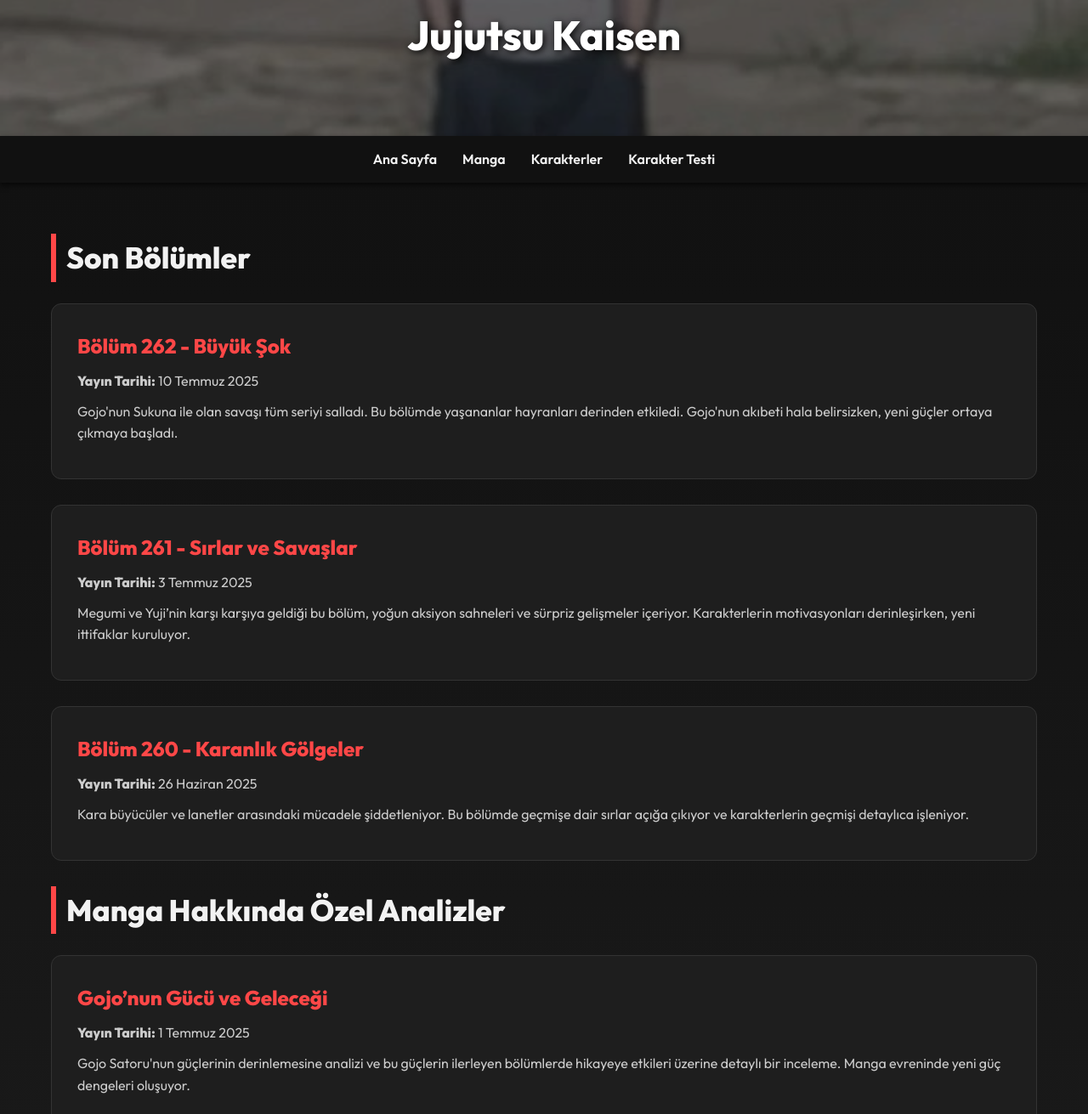
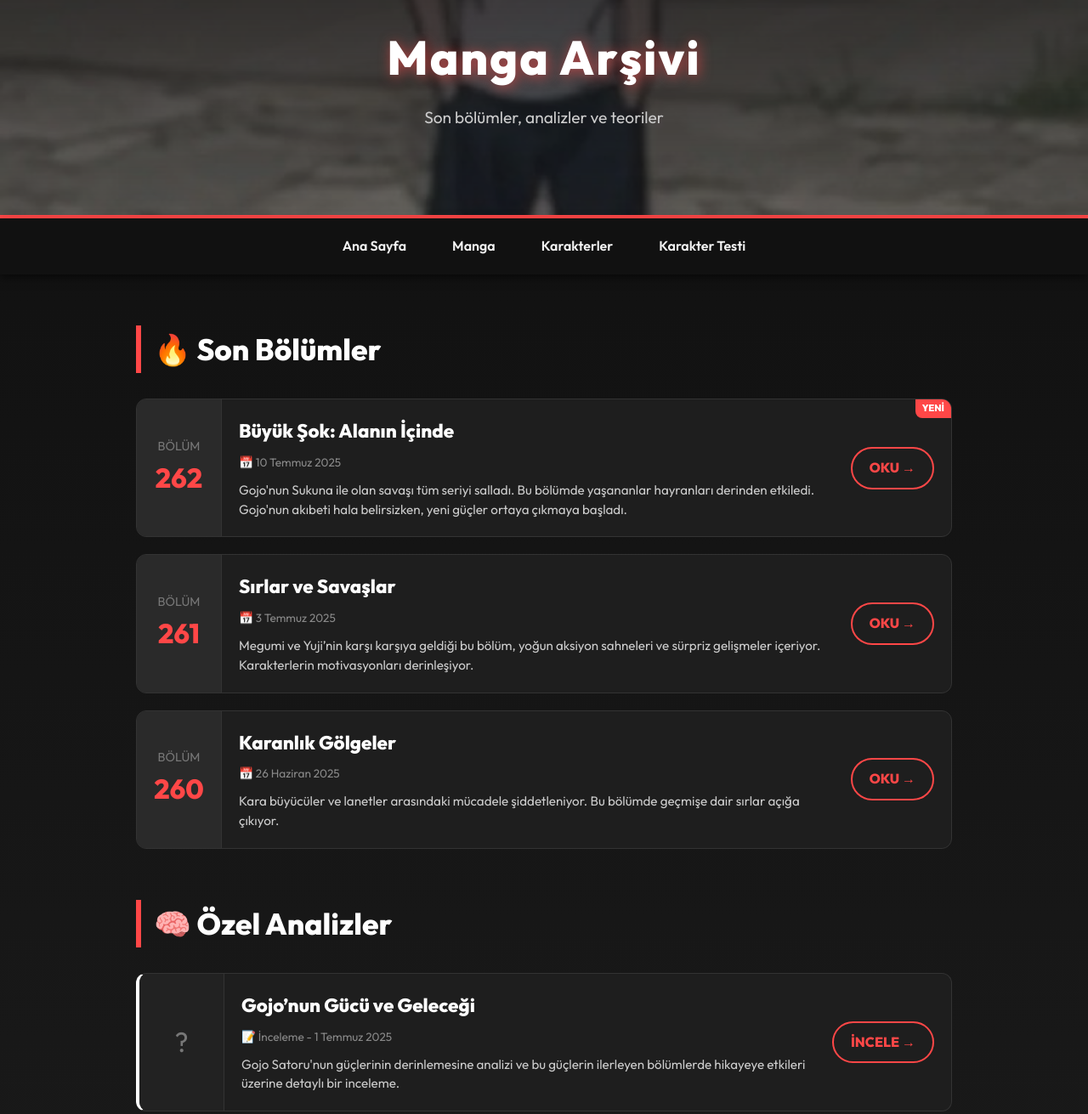
Before and after one commit to batrenreee/jujutsu_site, a plain HTML site: page manga.html in a window 1280 px wide. Shown: the part 77-1388 px from the top of the page at 85% size. Drawn offline with Linux system fonts and the light colour scheme.

Commit message:
Improve SEO and style for manga.html
Updated the title and meta description for better SEO. Enhanced header styles and adjusted layout for manga cards.

```diff
--- a/manga.html
+++ b/manga.html
@@ -3,14 +3,14 @@
 <head>
   <meta charset="UTF-8" />
   <meta name="viewport" content="width=device-width, initial-scale=1" />
-  <title>Jujutsu Kaisen Haber Merkezi</title>
-  <meta name="description" content="Jujutsu Kaisen anime ve manga haberleri">
+  <title>Manga Arşivi | Jujutsu Kaisen Haber Merkezi</title>
+  <meta name="description" content="Jujutsu Kaisen manga bölümleri ve analizleri">
   <meta name="author" content="Eren">
 
-  <!-- Google Font -->
   <link href="https://fonts.googleapis.com/css2?family=Outfit:wght@400;600;800&display=swap" rel="stylesheet">
 
   <style>
+    /* --- Temel Ayarlar --- */
     * {
       margin: 0;
       padding: 0;
@@ -21,99 +21,224 @@
       background: linear-gradient(to bottom, #0f0f0f, #1a1a1a);
       color: #f2f2f2;
       line-height: 1.6;
+      min-height: 100vh;
+      display: flex;
+      flex-direction: column;
     }
+
+    /* --- Header --- */
     header {
-      background: url('img/gojo.jpg') no-repeat center center/cover;
-      padding: 80px 20px;
+      /* Header görselini biraz daha manga paneli havasına soktuk */
+      background: linear-gradient(rgba(0,0,0,0.8), rgba(0,0,0,0.6)), url('img/gojo.jpg') no-repeat center center/cover;
+      padding: 100px 20px;
       text-align: center;
       color: white;
-      box-shadow: inset 0 0 0 1000px rgba(0,0,0,0.6);
+      border-bottom: 4px solid #ff4747;
     }
     header h1 {
-      font-size: 3rem;
+      font-size: 3.5rem;
       font-weight: 800;
-      text-shadow: 2px 2px 10px #000;
+      text-shadow: 2px 2px 15px rgba(255, 71, 71, 0.6);
+      letter-spacing: 2px;
+      margin-bottom: 10px;
     }
+    header p {
+      color: #ccc;
+      font-size: 1.2rem;
+    }
+
+    /* --- Navigasyon --- */
     nav {
       background: #111;
       display: flex;
       justify-content: center;
+      flex-wrap: wrap;
       gap: 30px;
       padding: 15px 0;
-      box-shadow: 0 3px 6px rgba(0,0,0,0.6);
+      box-shadow: 0 4px 10px rgba(0,0,0,0.5);
+      position: sticky;
+      top: 0;
+      z-index: 1000;
     }
     nav a {
       color: #f2f2f2;
       text-decoration: none;
       font-weight: 600;
-      transition: color 0.3s ease;
+      transition: all 0.3s ease;
+      padding: 5px 12px;
+      border-radius: 4px;
     }
     nav a:hover {
-      color: #ff4f4f;
+      background-color: #ff4747;
+      color: #000;
     }
+
+    /* --- Ana İçerik --- */
     main {
-      max-width: 1200px;
+      max-width: 1000px; /* Okuma rahatlığı için genişliği biraz daralttık */
       margin: 40px auto;
       padding: 20px;
+      flex: 1;
     }
-    main h2 {
+
+    section {
+      margin-bottom: 60px;
+    }
+
+    section h2 {
       font-size: 2.2rem;
-      margin-bottom: 25px;
+      margin-bottom: 30px;
       border-left: 6px solid #ff4747;
-      padding-left: 12px;
+      padding-left: 15px;
+      color: #fff;
+      display: flex;
+      align-items: center;
+      gap: 10px;
     }
-    .manga-episode {
+
+    /* --- Manga Kart Tasarımı --- */
+    .manga-list {
+      display: flex;
+      flex-direction: column;
+      gap: 20px;
+    }
+
+    .manga-card {
       background: #1e1e1e;
       border: 1px solid #333;
       border-radius: 12px;
+      display: flex;
+      align-items: stretch; /* İçindekilerin boyunu eşitle */
+      overflow: hidden;
+      transition: all 0.3s ease;
+      position: relative;
+    }
+
+    /* Hover Efekti */
+    .manga-card:hover {
+      transform: translateX(10px); /* Sağa doğru hafif kayma */
+      box-shadow: -5px 5px 20px rgba(255, 71, 71, 0.2);
+      border-color: #ff4747;
+    }
+
+    /* Sol Taraftaki Bölüm Numarası Alanı */
+    .chapter-badge {
+      background: #2a2a2a;
+      min-width: 100px;
+      display: flex;
+      flex-direction: column;
+      justify-content: center;
+      align-items: center;
+      border-right: 1px solid #333;
+      color: #ff4747;
+    }
+    .chapter-badge span {
+      font-size: 0.9rem;
+      color: #777;
+    }
+    .chapter-badge strong {
+      font-size: 2rem;
+      font-weight: 800;
+    }
+
+    /* İçerik Alanı */
+    .card-content {
       padding: 20px;
-      margin-bottom: 30px;
-      transition: transform 0.3s ease, box-shadow 0.3s ease;
+      flex: 1;
     }
-    .manga-episode:hover {
-      transform: translateY(-5px);
-      box-shadow: 0 10px 20px rgba(255, 71, 71, 0.2);
+    .card-content h3 {
+      font-size: 1.4rem;
+      margin-bottom: 8px;
+      color: #fff;
     }
-    .episode-info h3 {
-      font-size: 1.5rem;
+    .card-content .date {
+      font-size: 0.85rem;
+      color: #888;
+      margin-bottom: 10px;
+      display: block;
+    }
+    .card-content p {
+      color: #ccc;
+      font-size: 0.95rem;
+      line-height: 1.5;
+    }
+
+    /* Sağdaki Buton Alanı */
+    .card-action {
+      display: flex;
+      align-items: center;
+      padding-right: 20px;
+    }
+    .read-btn {
+      background-color: transparent;
+      border: 2px solid #ff4747;
       color: #ff4747;
-      margin-bottom: 10px;
+      padding: 10px 20px;
+      text-decoration: none;
+      font-weight: 800;
+      border-radius: 30px;
+      transition: all 0.3s ease;
+      white-space: nowrap;
     }
-    .episode-info h3 a {
-      color: #ff4747;
-      text-decoration: none;
+    .manga-card:hover .read-btn {
+      background-color: #ff4747;
+      color: #fff;
     }
-    .episode-info h3 a:hover {
-      text-decoration: underline;
+
+    /* Yeni Etiketi */
+    .new-tag {
+      position: absolute;
+      top: 0;
+      right: 0;
+      background: #ff4747;
+      color: white;
+      font-size: 0.7rem;
+      font-weight: 800;
+      padding: 2px 8px;
+      border-bottom-left-radius: 8px;
     }
-    .episode-info p {
-      color: #ccc;
-      margin-bottom: 10px;
-    }
-    .episode-summary {
-      font-weight: 400;
-      color: #ddd;
-    }
+
+    /* --- Footer --- */
     footer {
       background: #111;
       text-align: center;
-      padding: 20px;
+      padding: 30px 20px;
       font-size: 0.9rem;
       color: #777;
       border-top: 1px solid #333;
-      margin-top: 40px;
     }
-    @media (min-width: 768px) {
-      .manga-episode {
-        padding: 30px;
+
+    /* Mobil Düzenleme */
+    @media (max-width: 768px) {
+      .manga-card {
+        flex-direction: column;
+      }
+      .chapter-badge {
+        flex-direction: row;
+        gap: 10px;
+        padding: 10px;
+        border-right: none;
+        border-bottom: 1px solid #333;
+        width: 100%;
+      }
+      .card-action {
+        padding: 0 20px 20px 20px;
+        justify-content: flex-start;
+      }
+      .read-btn {
+        width: 100%;
+        text-align: center;
       }
     }
   </style>
 </head>
 <body>
+
   <header>
-    <h1>Jujutsu Kaisen</h1>
+    <h1>Manga Arşivi</h1>
+    <p>Son bölümler, analizler ve teoriler</p>
   </header>
+
   <nav>
     <a href="index.html">Ana Sayfa</a>
     <a href="manga.html">Manga</a>
@@ -123,75 +248,84 @@
 
   <main>
     <section>
-      <h2>Son Bölümler</h2>
+      <h2>🔥 Son Bölümler</h2>
 
-      <article class="manga-episode">
-        <div class="episode-info">
-          <h3>
-            <a href="https://sadscans.com/reader/66620538b4670" target="_blank" rel="noopener noreferrer">
-              Bölüm 262 - Büyük Şok
-            </a>
-          </h3>
-          <p><strong>Yayın Tarihi:</strong> 10 Temmuz 2025</p>
-          <p class="episode-summary">
-            Gojo'nun Sukuna ile olan savaşı tüm seriyi salladı. Bu bölümde yaşananlar hayranları derinden etkiledi.
-            Gojo'nun akıbeti hala belirsizken, yeni güçler ortaya çıkmaya başladı.
-          </p>
+      <div class="manga-list">
+
+        <article class="manga-card">
+          <div class="new-tag">YENİ</div>
+          <div class="chapter-badge">
+            <span>BÖLÜM</span>
+            <strong>262</strong>
+          </div>
+          <div class="card-content">
+            <h3>Büyük Şok: Alanın İçinde</h3>
+            <span class="date">📅 10 Temmuz 2025</span>
+            <p>Gojo'nun Sukuna ile olan savaşı tüm seriyi salladı. Bu bölümde yaşananlar hayranları derinden etkiledi. Gojo'nun akıbeti hala belirsizken, yeni güçler ortaya çıkmaya başladı.</p>
+          </div>
+          <div class="card-action">
+            <a href="https://sadscans.com/reader/66620538b4670" target="_blank" class="read-btn">OKU &rarr;</a>
           </div>
         </article>
 
-      <article class="manga-episode">
-        <div class="episode-info">
-          <h3>
-            <a href="https://sadscans.com/reader/665078fc745cb" target="_blank" rel="noopener noreferrer">
-              Bölüm 261 - Sırlar ve Savaşlar
-            </a>
-          </h3>
-          <p><strong>Yayın Tarihi:</strong> 3 Temmuz 2025</p>
-          <p class="episode-summary">
-            Megumi ve Yuji’nin karşı karşıya geldiği bu bölüm, yoğun aksiyon sahneleri ve sürpriz gelişmeler içeriyor.
-            Karakterlerin motivasyonları derinleşirken, yeni ittifaklar kuruluyor.
-          </p>
+        <article class="manga-card">
+          <div class="chapter-badge">
+            <span>BÖLÜM</span>
+            <strong>261</strong>
+          </div>
+          <div class="card-content">
+            <h3>Sırlar ve Savaşlar</h3>
+            <span class="date">📅 3 Temmuz 2025</span>
+            <p>Megumi ve Yuji’nin karşı karşıya geldiği bu bölüm, yoğun aksiyon sahneleri ve sürpriz gelişmeler içeriyor. Karakterlerin motivasyonları derinleşiyor.</p>
+          </div>
+          <div class="card-action">
+            <a href="https://sadscans.com/reader/665078fc745cb" target="_blank" class="read-btn">OKU &rarr;</a>
           </div>
         </article>
 
-      <article class="manga-episode">
-        <div class="episode-info">
-          <h3>
-            <a href="https://sadscans.com/reader/66479bb064fe9" target="_blank" rel="noopener noreferrer">
-              Bölüm 260 - Karanlık Gölgeler
-            </a>
-          </h3>
-          <p><strong>Yayın Tarihi:</strong> 26 Haziran 2025</p>
-          <p class="episode-summary">
-            Kara büyücüler ve lanetler arasındaki mücadele şiddetleniyor. Bu bölümde geçmişe dair sırlar açığa çıkıyor ve
-            karakterlerin geçmişi detaylıca işleniyor.
-          </p>
+        <article class="manga-card">
+          <div class="chapter-badge">
+            <span>BÖLÜM</span>
+            <strong>260</strong>
+          </div>
+          <div class="card-content">
+            <h3>Karanlık Gölgeler</h3>
+            <span class="date">📅 26 Haziran 2025</span>
+            <p>Kara büyücüler ve lanetler arasındaki mücadele şiddetleniyor. Bu bölümde geçmişe dair sırlar açığa çıkıyor.</p>
+          </div>
+          <div class="card-action">
+            <a href="https://sadscans.com/reader/66479bb064fe9" target="_blank" class="read-btn">OKU &rarr;</a>
           </div>
         </article>
+
+      </div>
     </section>
 
     <section>
-      <h2>Manga Hakkında Özel Analizler</h2>
-      <article class="manga-episode">
-        <div class="episode-info">
-          <h3>
-            <a href="https://jujutsu--kaisen-fandom-com.translate.goog/wiki/Satoru_Gojo?_x_tr_sl=en&_x_tr_tl=tr&_x_tr_hl=tr&_x_tr_pto=tc" target="_blank" rel="noopener noreferrer">
-              Gojo’nun Gücü ve Geleceği
-            </a>
-          </h3>
-          <p><strong>Yayın Tarihi:</strong> 1 Temmuz 2025</p>
-          <p class="episode-summary">
-            Gojo Satoru'nun güçlerinin derinlemesine analizi ve bu güçlerin ilerleyen bölümlerde hikayeye etkileri üzerine detaylı bir inceleme.
-            Manga evreninde yeni güç dengeleri oluşuyor.
-          </p>
+      <h2>🧠 Özel Analizler</h2>
+
+      <div class="manga-list">
+        <article class="manga-card" style="border-left: 4px solid #fff;">
+          <div class="chapter-badge" style="background: #222;">
+            <span style="font-size: 2rem;">?</span>
+          </div>
+          <div class="card-content">
+            <h3>Gojo’nun Gücü ve Geleceği</h3>
+            <span class="date">📝 İnceleme - 1 Temmuz 2025</span>
+            <p>Gojo Satoru'nun güçlerinin derinlemesine analizi ve bu güçlerin ilerleyen bölümlerde hikayeye etkileri üzerine detaylı bir inceleme.</p>
+          </div>
+          <div class="card-action">
+            <a href="https://jujutsu--kaisen-fandom-com.translate.goog/wiki/Satoru_Gojo?_x_tr_sl=en&_x_tr_tl=tr" target="_blank" class="read-btn">İNCELE &rarr;</a>
           </div>
         </article>
+      </div>
+
     </section>
   </main>
 
   <footer>
     <p>&copy; 2025 Jujutsu Kaisen Haber Merkezi - Tüm hakları saklıdır | Hazırlayan: Eren</p>
   </footer>
+
 </body>
 </html>
```
Lines whose indentation alone changed are shown as unchanged.
